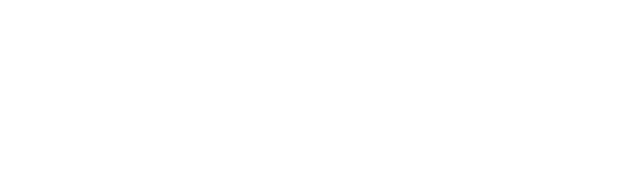
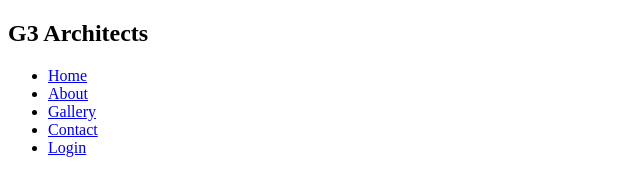
Before and after one commit to reaz950/Architects, a plain HTML site: page index.html in a window 1280 px wide. Shown: the whole page, without its empty margins (0-640 px from the left). Drawn offline with Linux system fonts and the light colour scheme.

Commit message:
header done

```diff
--- a/index.html
+++ b/index.html
@@ -10,6 +10,18 @@
     <!-- Header part html start -->
     <!-- Header part html end -->
     <header>
+        <nav>
+            <h2>G3 Architects</h2>
+            <div class="menu">
+                <ul>
+                    <li><a href="#">Home</a></li>
+                    <li><a href="#">About</a></li>
+                    <li><a href="#">Gallery</a></li>
+                    <li><a href="#">Contact</a></li>
+                    <li><a href="#">Login</a></li>
+                </ul>
+            </div>
+        </nav>
 
     </header>
     <!-- main part html start -->
```
